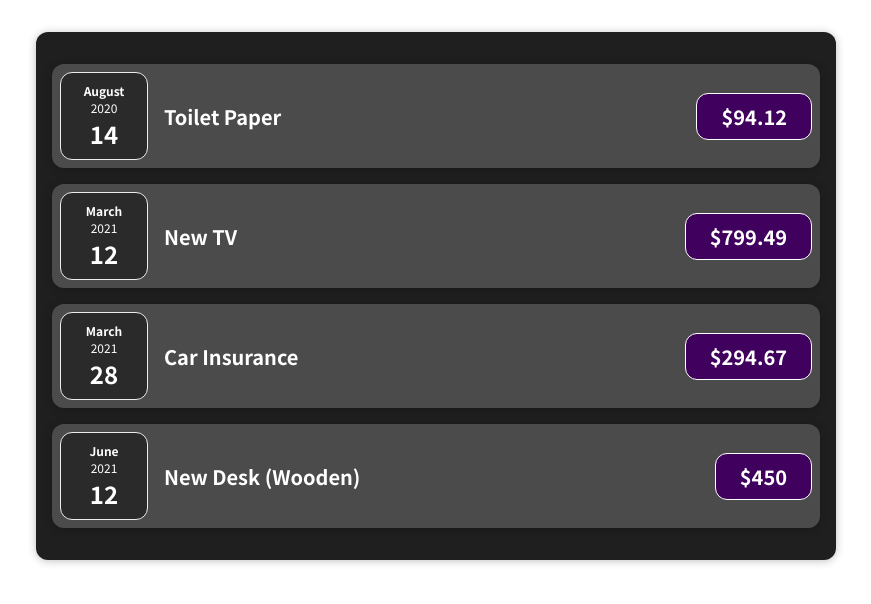
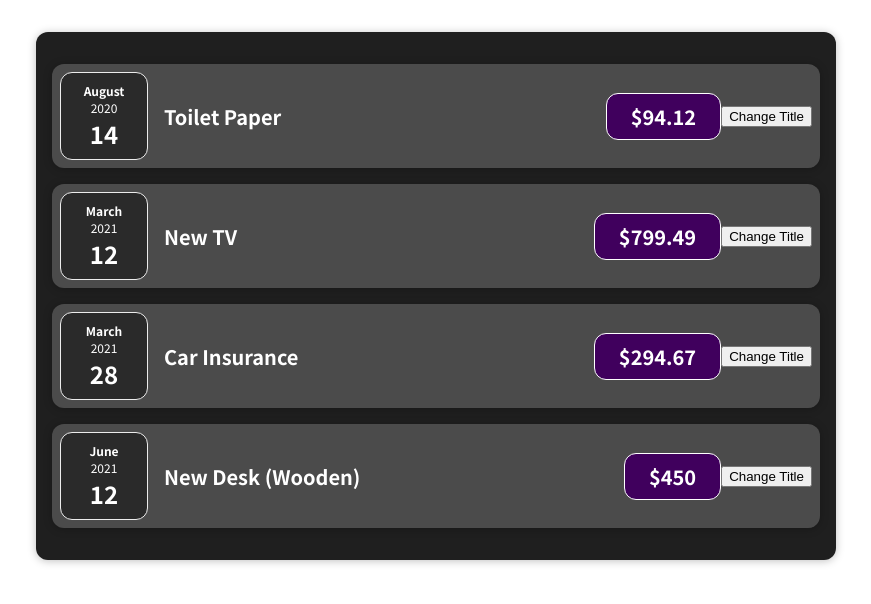
Before and after one commit to 09eric09/expense-tracker, a React (Create React App) app: page / in a window 1280 px wide. Shown: the top 604 px of the page, without its empty margins (204-1075 px from the left). Built offline with nearby package versions, Linux system fonts and the light colour scheme.

Commit message:
added the useState hook to update the title via button click

```diff
--- a/src/components/Expenses/ExpenseItem.js
+++ b/src/components/Expenses/ExpenseItem.js
@@ -1,18 +1,25 @@
-import React from 'react';
+import React, {useState} from 'react';
 import ExpenseDate from './ExpenseDate';
 import Card from '../UI/Card';
 import './ExpenseItem.css';
 
 const ExpenseItem = (props) => {
+  //First arguement is a refercence to props.title, which is the initial value
+  //Second argument is the fucntion we call to update the state
+  const [title, setTitle] = useState(props.title);
+
+  const clickHandler = () => {
+    setTitle('Updated via useState Hook !!!');
+  }
 
   return (
   <Card className="expense-item">
     <ExpenseDate date={props.date}/>
     <div className="expense-item__description">
-      <h2>{props.title}</h2>
+      <h2>{title}</h2>
       <div className="expense-item__price">${props.amount}</div>
     </div>
-
+    <button onClick={clickHandler}>Change Title</button>
   </Card>
   )
 }
```
